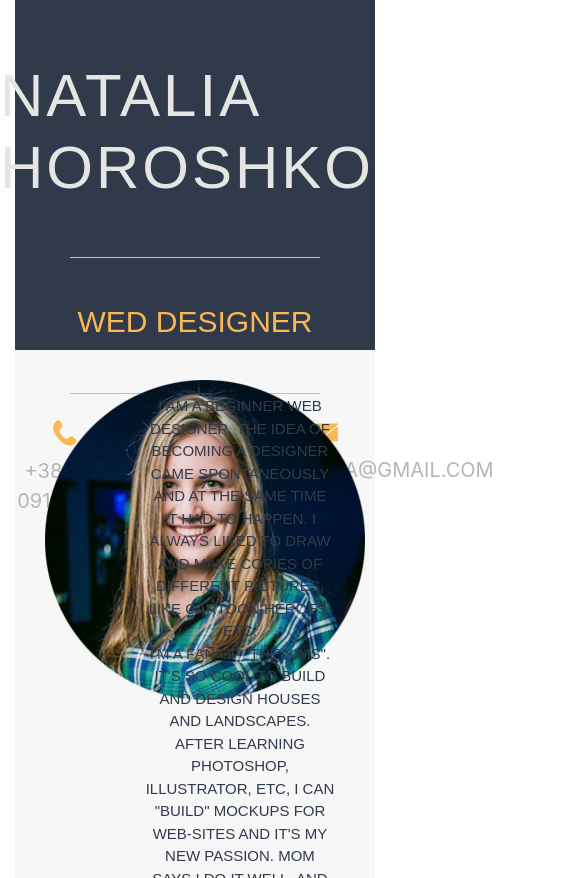
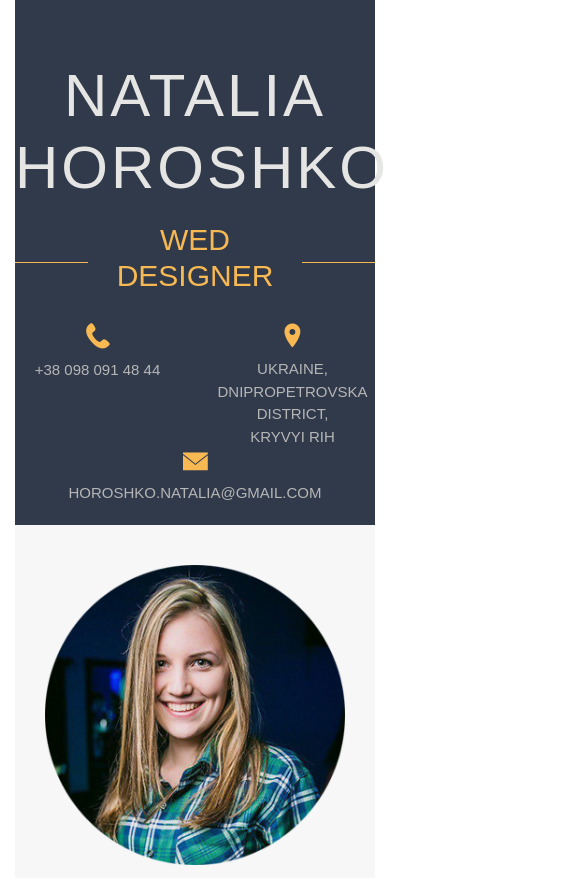
Before and after one commit to natliahoroshko/natliahoroshko.github.io, a plain HTML site: page index.html in a window 390 px wide. Shown: the top 878 px of the page, 585 px wide, since content can reach past the window. Drawn offline with Linux system fonts and the light colour scheme.

Commit message:
changes for mobile version

```diff
--- a/css/style.css
+++ b/css/style.css
@@ -1,6 +1,7 @@
 header {
-  height: 350px;
+  height: 100%;
   background: #313a4b;
+  padding-bottom: 20px;
 }
 
 h1 {
@@ -9,6 +10,7 @@ h1 {
   font-size: 60px;
   letter-spacing: 3px;
   text-transform: uppercase;
+  text-align: center;
   padding-top: 60px;
 }
 
@@ -17,57 +19,62 @@ h2 {
   font-family: nunito semibold, sans-serif;
   font-size: 30px;
   text-transform: uppercase;
-  padding-top: 30px;
+  text-align: center;
+  padding: 10px;
+}
+
+.lines{
+  display: flex;
+  align-items: center;
+}
+
+.photo{
+  text-align: center;
+  padding: 10px;
 }
 
 hr{
-  width: 250px;
+  width: 100px;
   background-color: #f8b953;
   height: 1px;
   border: 0px;
-  margin-top: 45px;
 }
 
 li{
   font-size: 20px;
 }
 
-ul.contacts{
+.contacts{
   color: #b6b6b6;
   text-transform: uppercase;
   text-align: center;
   list-style-type: none;
-  justify-content: center;
   padding-left: 0px;
   padding-top: 10px;
 }
 
-.photo{
-  margin-top: 30px;
-  margin-left: 30px;
+.description-block{
+  padding: 20px;
 }
 
-p.description{
+.description{
   color: #313a4b;
   font-family: nunito semibold, sans-serif;
   font-size: 15px;
   text-align: center;
   text-transform: uppercase;
-  margin-right: 40px;
+  padding: 10px;
+  width: 100%;
 }
 
-div.col-8{
-  display: flex;
-  justify-content: center;
-  align-items: center;
-  margin-top: 45px;
-}
 .contact-text {
   padding-top: 10px;
+  font-family: nunito semibold, sans-serif;
+  font-size: 15px;
 }
 
 .contact-el {
-  margin: 3px;
+  text-align: center;
 }
 
 h3{
@@ -78,6 +85,7 @@ h3{
   text-align: center;
   margin-top: 7px;
   width: 100%;
+  padding: 10px;
 }
 
 .main{
@@ -102,7 +110,7 @@ h3{
 }
 
 .line-expirience{
-  width: 527px;
+  width: 335px;
   background-color: #313a4b;
   height: 1px;
   border: 0px;
@@ -145,34 +153,34 @@ p.expirience{
   font-family: nunito semibold, sans-serif;
   text-transform: uppercase;
   text-align: center;
-  margin: 35px;
+}
+
+.projects{
+  text-align: center;
 }
 
 .projects-book{
-  margin-left: 100px;
   box-shadow: 0 0 10px rgba(0,0,0,0.5);
-  padding: 10px;
+  margin: 10px;
 }
 
 .projects-desert{
   box-shadow: 0 0 10px rgba(0,0,0,0.5);
-  padding: 10px;
+  margin: 10px;
 }
 
 .projects-monoprice{
-  margin-left: 100px;
-  margin-top: 10px;
   box-shadow: 0 0 10px rgba(0,0,0,0.5);
-  padding: 10px;
+  margin: 10px;
 }
 
 .projects-legal{
-  margin-top: 10px;
   box-shadow: 0 0 10px rgba(0,0,0,0.5);
-  padding: 10px;
+  margin: 10px;
 }
 
 footer{
+  width: 100%;
   height: 100px;
   background: #313a4b;
   display: flex;
--- a/index.html
+++ b/index.html
@@ -2,6 +2,7 @@
 <html>
  <head>
     <meta charset="utf-8">
+    <meta name="viewport" content="width=device-width, initial-scale=1, shrink-to-fit=no">
     <title>CV Natalia Horoshko</title>
     <link href="https://fonts.googleapis.com/css?family=Nunito&display=swap" rel="stylesheet">
     <link rel="stylesheet" href="css/bootstrap.min.css">
@@ -10,39 +11,44 @@
  <body>
    <div class="container">
      <header>
-      <div class="row justify-content-center"><h1>Natalia Horoshko</h1></div>
-      <div class="row justify-content-center">
-        <hr>
-        <h2 class="row">Wed Designer</h2>
-        <hr>
+      <div class="row">
+        <div class="col-12">
+        <h1>Natalia Horoshko</h1>
       </div>
-      <ul class="row contacts">
-       <li class='col-3'>
-        <div class="row justify-content-center"><img src="img/icons_phone.png" width="24" height="26"></div>
-        <div class="row justify-content-center contact-text">+38 098 091 48 44</div>
-       </li>
-       <li class='col-5'>
-        <div class="row justify-content-center"><img src="img/icons_location.png" width="17" height="25"></div>
-        <div class="row justify-content-center contact-text">ukraine, dnipropetrovska district,<br>kryvyi rih</div>
-        </li>
-       <li class='col-3'>
-        <div class="row justify-content-center"><img class="contact-el" src="img/icons_post.png" width="25" height="19"></div>
-        <div class="row justify-content-center contact-text">horoshko.natalia@gmail.com</div>
-      </li>
-     </ul>
+      </div>
+      <div class="row">
+        <div class="col-12 lines">
+        <hr class="line-main" style="margin-right: 12px;">
+        <h2>Wed Designer</h2>
+        <hr class="line-main" style="margin-left: 12px;">
+       </div>
+      </div>
+        <div class="row contacts">
+         <div class="col-6 col-md-3">
+          <img src="img/icons_phone.png" width="24" height="26">
+          <div class="contact-text">+38 098 091 48 44</div>
+         </div>
+         <div class="col-6 col-md-6">
+          <img src="img/icons_location.png" width="17" height="25">
+          <div class="contact-text">ukraine, dnipropetrovska district,<br>kryvyi rih</div>
+          </div>
+         <div class="col-12 col-md-3">
+          <img src="img/icons_post.png" width="25" height="19">
+          <div class="contact-text">horoshko.natalia@gmail.com</div>
+        </div>
+       </div>
     </header>
 
-    <div class="row justify-content-center main">
-      <div class="row">
-        <div class="col-4"><img class="photo" src="img/photo.png" width="320" height="320" alt="photo"></div>
-        <div class='col-8'>
-          <p class="description">I am a beginner web designer. The idea of becoming a designer came spontaneously and at the same time it had to happen. I always liked to draw and make copies of different pictures, like cartoon heroes, etc.<br>I'm a fan of "The Sims". It's so cool to build and design houses and landscapes.<br>After learning Photoshop, Illustrator, etc, I can "build" mockups for web-sites and it's my new passion. Mom says I do it well. And she definitely does not deceive:). Also now I'm learning HTML/CSS to transfer my mockups to working web-pages.<br>And now I want to work with professional and skilled team to learn and improve my skills.</p>
+    <div class="row main">
+      <div class="row description-block">
+        <div class="col-12 col-md-4 photo"><img class="photo" src="img/photo.png" width="320" height="320" alt="photo"></div>
+        <div class="col-12 col-md-8" style="display: flex;justify-content: center;align-items: center;">
+          <p align="center" class="description">I am a beginner web designer. The idea of becoming a designer came spontaneously and at the same time it had to happen. I always liked to draw and make copies of different pictures, like cartoon heroes, etc.<br>I'm a fan of "The Sims". It's so cool to build and design houses and landscapes.<br>After learning Photoshop, Illustrator, etc, I can "build" mockups for web-sites and it's my new passion. Mom says I do it well. And she definitely does not deceive:). Also now I'm learning HTML/CSS to transfer my mockups to working web-pages.<br>And now I want to work with professional and skilled team to learn and improve my skills.</p>
         </div>
       </div>
       <hr class="line">
       <div class="row">
-        <div class="col-5">
-          <div class="row">
+        <div class="col-12 col-md-5">
           <h3>skills</h3>
           <hr class="line-skills">
           <ul>
@@ -54,7 +60,13 @@
             <li class="skills"><span>typographic</span></li>
           </ul>
         </div>
-          <div class="row">
+          <div class="col-12 col-md-7">
+          <h3>education</h3>
+          <hr class="line-expirience">
+            <p class="education">KRYVYI RIH COLLEGE ECONOMICS and MANAGEMENT Finance and credit from 09.2015 till 05.2018</p>
+            <p class="education">KHARKIV STATE UNIVERSITY of TECHNOLOGY and TRADE Examination of goods and hotel and restaurant services from 09.2018 till 05.2020</p>
+          </div>
+        <div class="col-12 col-md-5">
           <hr class="line-skills">
           <h3>hobbies</h3>
           <hr class="line-skills">
@@ -65,43 +77,39 @@
             <li class="skills"><span>video games</span></li>
           </ul>
         </div>
-        </div>
-        <div class="col-7">
-          <h3>education</h3>
-          <hr class="line-expirience">
-            <p class="education">KRYVYI RIH COLLEGE ECONOMICS and MANAGEMENT<br>Finance and credit<br>from 09.2015 till 05.2018</p>
-            <p class="education">KHARKIV STATE UNIVERSITY of TECHNOLOGY and TRADE<br>Examination of goods and hotel and restaurant services<br>from 09.2018 till 05.2020</p>
+        <div class="col-12 col-md-7">
           <hr class="line-expirience">
           <h3>expirience</h3>
           <hr class="line-expirience">
-            <p class="expirience">Administrator<br>Children's Development Center "Planet of Children"<br>12.2017 - 02.2019<br>Work organization and scheduling for employees<br>preparing reports for management<br>communication with clients</p>
-            <p class="expirience">Online courses for web designers from "WAYUP"<br>The course includes lessons: website design, responsive web design, graphic design, layouts and integration, etc</p>
-            <p class="expirience">Intensive online course "Professional HTML and CSS" from "HTMLAcademy"<br>The course program: layouts, work with graphics, grids, decorative elements, design of content, etc</p>
+            <p class="expirience">Administrator Children's Development Center "Planet of Children" 12.2017 - 02.2019 Work organization and scheduling for employees preparing reports for management ommunication with clients</p>
+            <p class="expirience">Online courses for web designers from "WAYUP" The course includes lessons: website design, responsive web design, graphic design, layouts and integration, etc</p>
+            <p class="expirience">Intensive online course "Professional HTML and CSS" from "HTMLAcademy" The course program: layouts, work with graphics, grids, decorative elements, design of content, etc</p>
         </div>
-          <div class="row justify-content-center">
-            <hr class="line">
+      </div>
+
+          <div class="row">
+            <hr class="line-expirience">
             <h3>portfolio</h3>
-            <hr class="line-down">
-            <div class="col-6 projects">
+            <div class="col-12"><hr class="line-expirience"></div>
+            <div class="col-12 col-md-6 projects">
               <a href="img/book_big.png" target="_blank">
               <img class="projects-book" src="img/book.png" alt="book">
               </a>
             </div>
-            <div class="col-6 projects">
+            <div class="col-12 col-md-6 projects">
               <a href="img/desert_big.png" target="_blank">
               <img class="projects-desert" src="img/desert.png" alt="desert">
               </a>
             </div>
-            <div class="col-6 projects">
+            <div class="col-12 col-md-6 projects">
               <a href="img/monoprice_big.png" target="_blank">
               <img class="projects-monoprice" src="img/monoprice.png" alt="monoprice">
               </a>
             </div>
-            <div class="col-6 projects">
+            <div class="col-12 col-md-6 projects">
               <a href="img/legal_big.png" target="_blank">
               <img class="projects-legal" src="img/legal.png" alt="legal">
               </a>
-            </div>
             </div>
           </div>
         </div>
@@ -112,5 +120,6 @@
       </footer>
       </div>
     </div>
+  </div>
  </body>
 </html>
```
Lines whose indentation alone changed are shown as unchanged.
